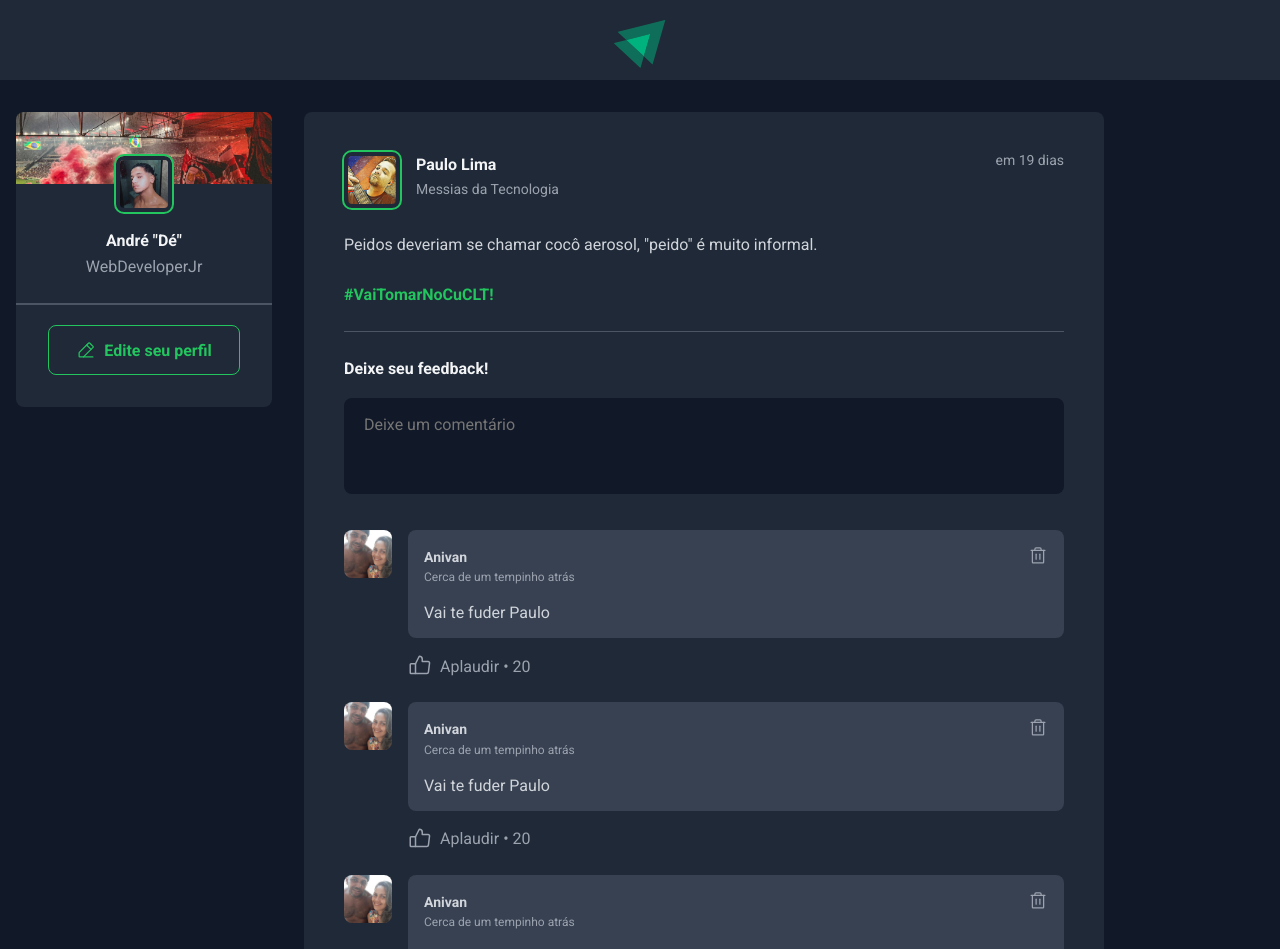
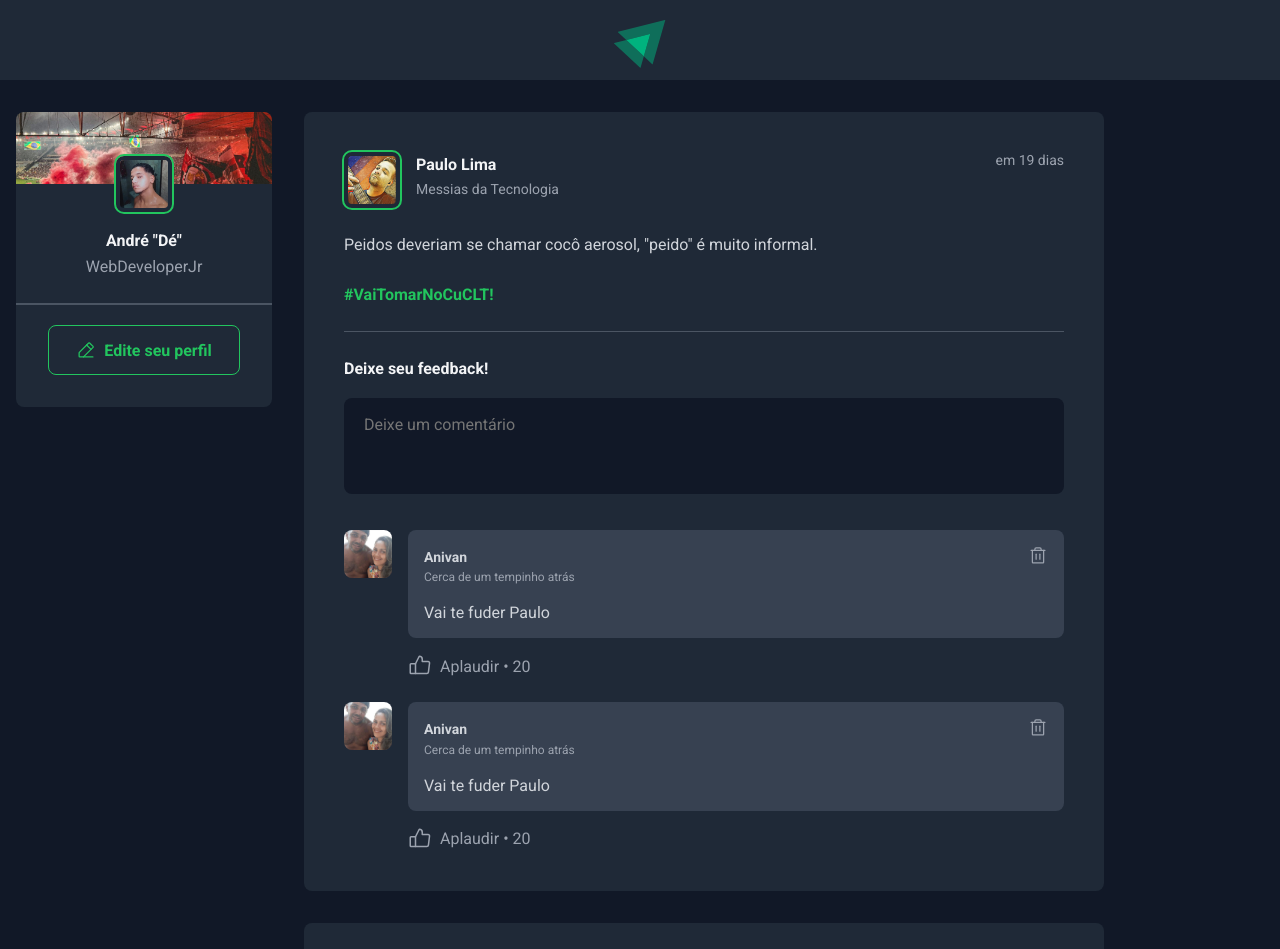
Before and after one commit to Andr7890/IgniteFeed, a React (Vite) app: page / in a window 1280 px wide. Shown: the top 949 px of the page. Built offline with nearby package versions, Linux system fonts and the light colour scheme.

Commit message:
UseState / adding comments

```diff
--- a/src/components/Post.jsx
+++ b/src/components/Post.jsx
@@ -4,8 +4,14 @@
 import { Avatar } from './Avatar';
 import { Comment } from './Comment';
 import styles from './Post.module.css';
+import { useState } from 'react';
 
 export function Post({author, publishedAt, content}) {
+
+    const [comments, setComments] = useState([
+        1,
+        2,
+    ]);
 
     const publishedDateFormatted = format(publishedAt, "dd 'de' LLLL 'às' HH:mm 'h", {
        locale: ptBR,
@@ -15,6 +21,13 @@
         locale: ptBR,
         addSuffix: true,
         })
+
+        function handleCreateNewComment() {
+            event.preventDefault()
+
+            setComments([...comments, comments.length + 1]);
+
+        }
 
     return (
         <article className={styles.post}>
@@ -43,7 +56,7 @@
 
             </div>
 
-            <form className={styles.commentForm}>
+            <form onSubmit={handleCreateNewComment} className={styles.commentForm}>
                 <strong>Deixe seu feedback!</strong>
                 <textarea placeholder=' Deixe um comentário ' />
 
@@ -53,10 +66,9 @@
             </form>
 
             <div className={styles.commentList}>
-                <Comment />
-                <Comment />
-                <Comment />
-
+                {comments.map(comment=>{
+                    return <Comment />
+                })}
             </div>
 
         </article>
```
